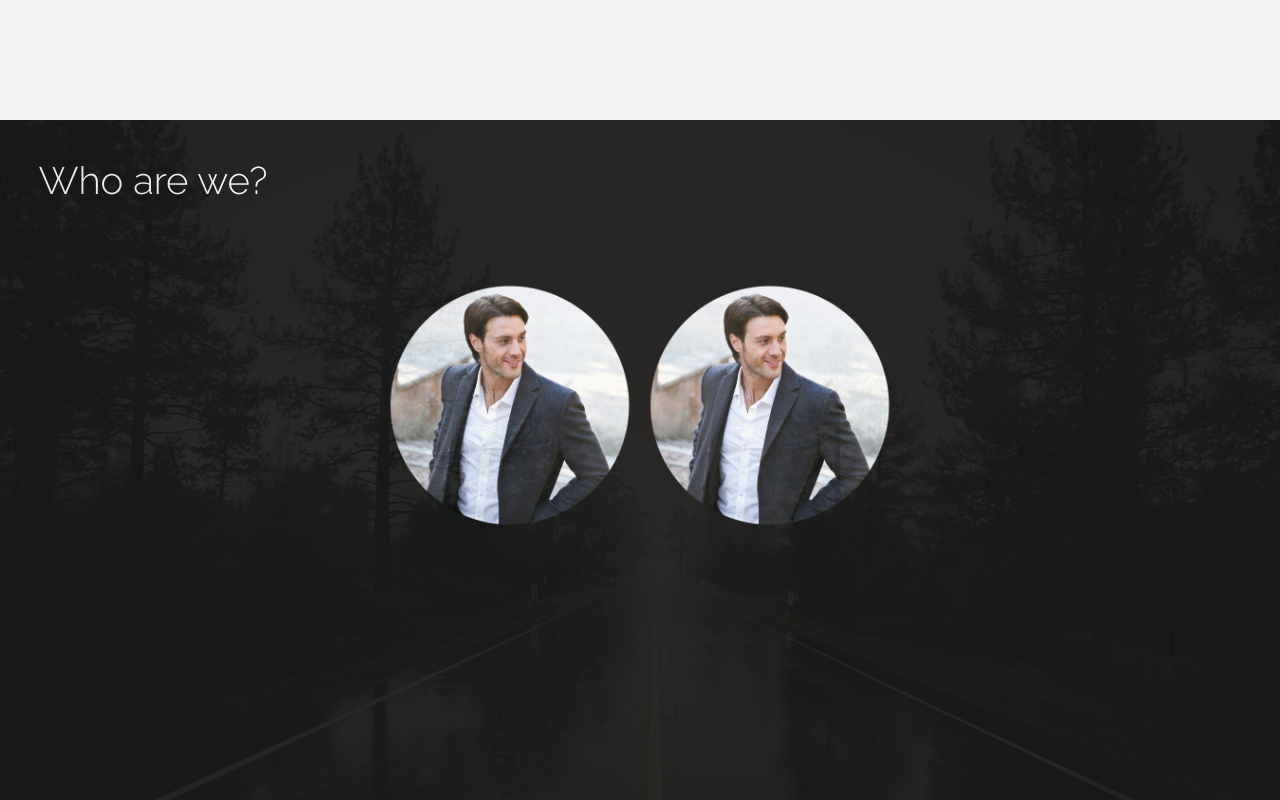
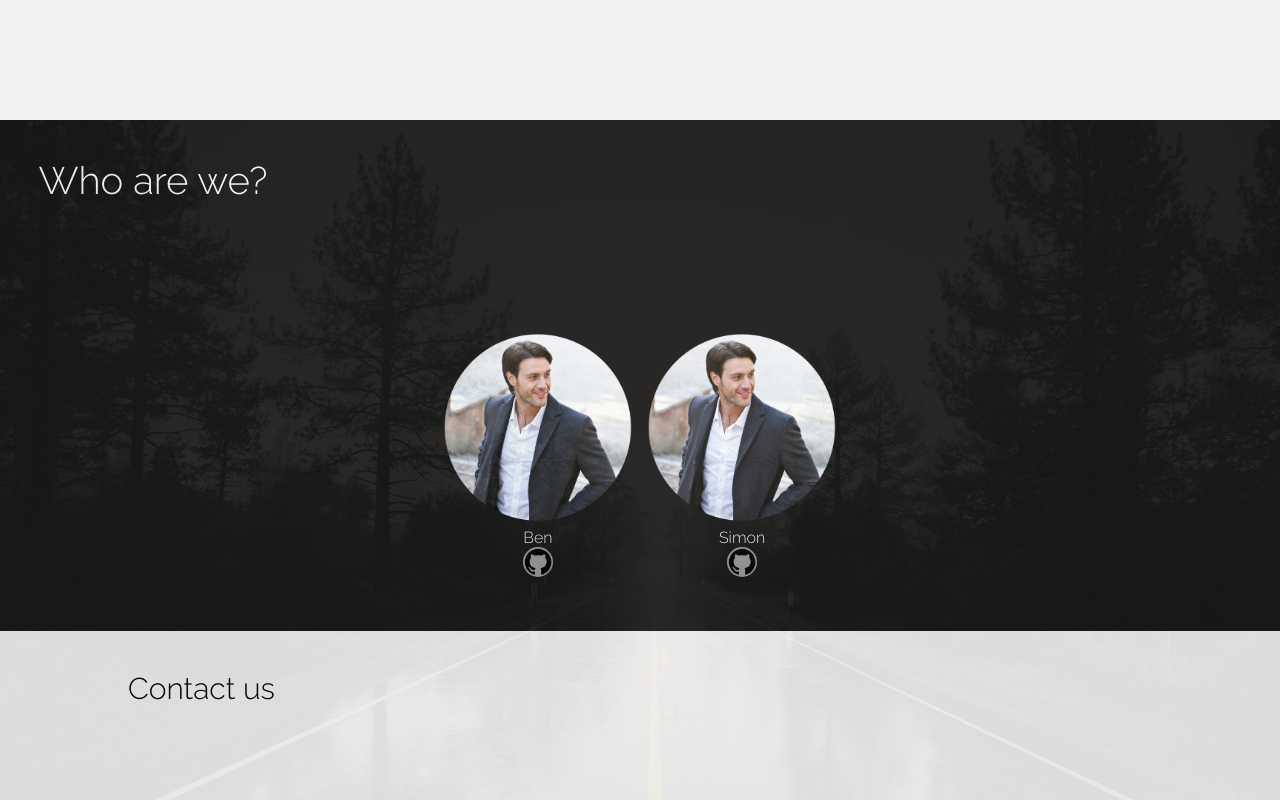
Before and after one commit to omnifiedtech/omnifiedtech.github.io, a plain HTML site: page index.html in a window 1280 px wide. Shown: the part 1480-2280 px from the top of the page. Drawn offline with Linux system fonts and the light colour scheme.

Commit message:
update people section

```diff
--- a/css/index.css
+++ b/css/index.css
@@ -58,7 +58,8 @@ body{
 
 .headerImage{
     position: absolute;
-
+    /*allow clicking past div*/
+    pointer-events: none;
     /* parallax */
     background-attachment: fixed;
     background-position: center;
@@ -66,13 +67,14 @@ body{
     background-size: cover;
 
     opacity: 0.1;
-    width: 100%;
-    height: 100%;
-    z-index: 3;
+    width: 100vw;
+    height: 100vh;
     animation: fadeHeaderImg 2s;
 
 
 }
+
+
 
 /*animations to fade in the header*/
 @keyframes fadeHeaderImg{
@@ -223,6 +225,12 @@ input, textarea{
     text-indent: 5px;
 }
 
+/*selected input form*/
+input:focus, textarea:focus{
+    transition: border .3s ease-out;
+    border: 2px solid #657991;
+}
+
 #whoarewe{
     padding-left: 3vw;
     padding-top: 3vw;
@@ -237,10 +245,41 @@ input, textarea{
 }
 
 .person{
+    z-index: 30;
     display: inline-block;
+    margin: 50px auto;
 }
 
 .portrait{
-    width: 20vw;
-    height: 20vw;
+    opacity: 1;
+    width: 200px;
+    height: 200px;
+
 }
+
+.personName{
+    color: #f1f1f1;
+}
+
+.personLinks{
+    text-decoration: none;
+    list-style-type: none;
+}
+
+.linkImg{
+    width: 30px;
+    margin: auto;
+    display: inline-block;
+    border-radius: 50%;
+    background-color: #999;
+
+    transition: background ease .5s;
+}
+
+.linkImg:hover{
+    background-color: #fff;
+}
+
+#peopleSection{
+    height: auto;
+}
--- a/index.html
+++ b/index.html
@@ -61,20 +61,34 @@
                     </div>
                 </div>
             </div>
-            <div class="section darkSection">
-                <div class="headerImage" style="background-image: url('../img/road.jpg');"></div>
+            <div class="section darkSection" id="peopleSection">
+                <div class="headerImage" style="background-image: url('../img/road.jpg'); height: auto%;"></div>
+                <h1 style="font-size: 3vw" id="whoarewe">Who are we?</h1>
 
-                <h1 style="font-size: 3vw" id="whoarewe">Who are we?</h1>
                 <div id="people">
                     <div class="person">
                         <img src="img/suit.png" class="portrait"/>
+                        <p class="personName">Ben</p>
+                        <ul class="personLinks">
+                            <a href="https://github.com/avuxo"><li>
+                                <img src="/img/github-link.png" class="linkImg">
+                            </li></a>
+
+                        </ul>
                     </div>
                     <div class="person">
                         <img src="img/suit.png" class="portrait"/>
+                        <p class="personName">Simon</p>
+                        <ul class="personLinks">
+                            <a href="https://github.com/simonmahns"><li>
+                                <img src="/img/github-link.png" class="linkImg">
+                            </li></a>
+                        </ul>
                     </div>
+
                 </div>
 
-                </div>
+
             </div>
             <!-- Contact us -->
             <div class="section" id="contactSection">
```
Also changed, not shown: img/github-link.png (added).
